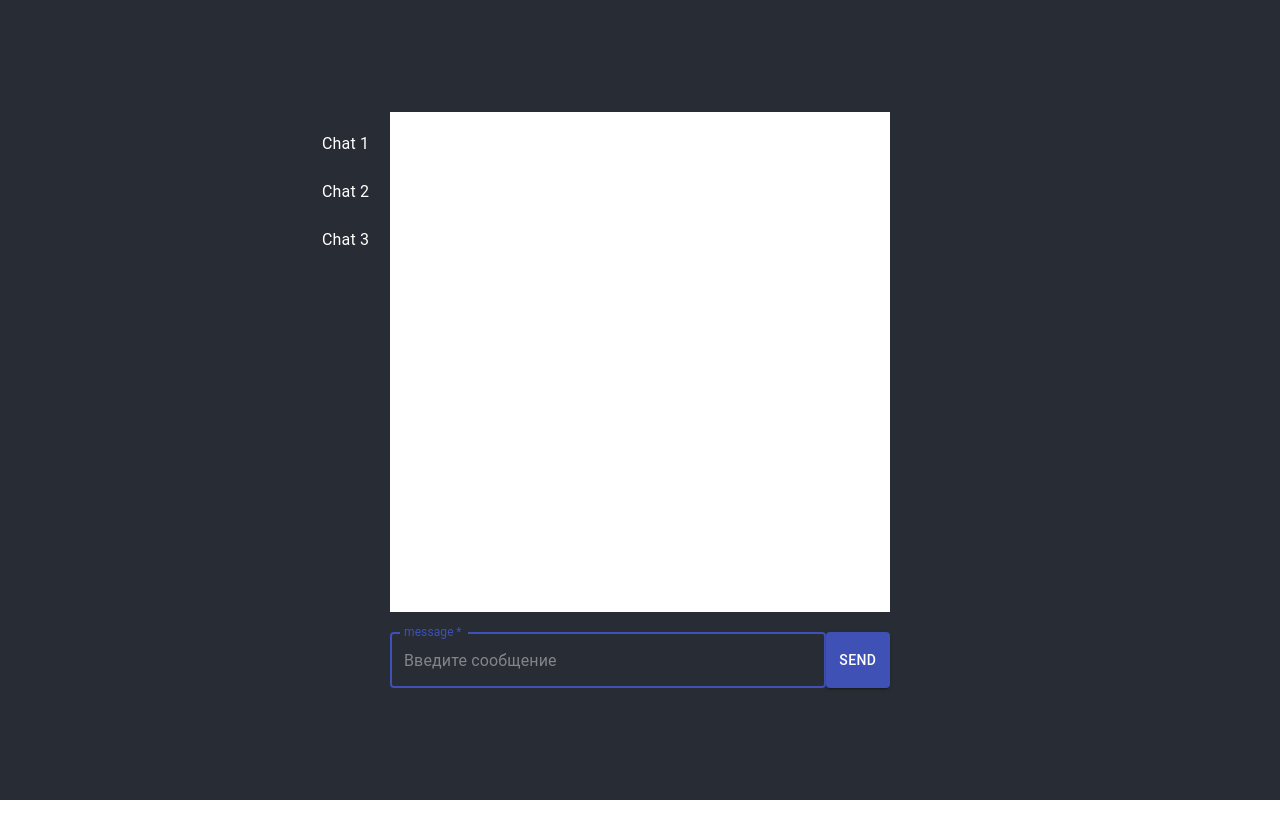
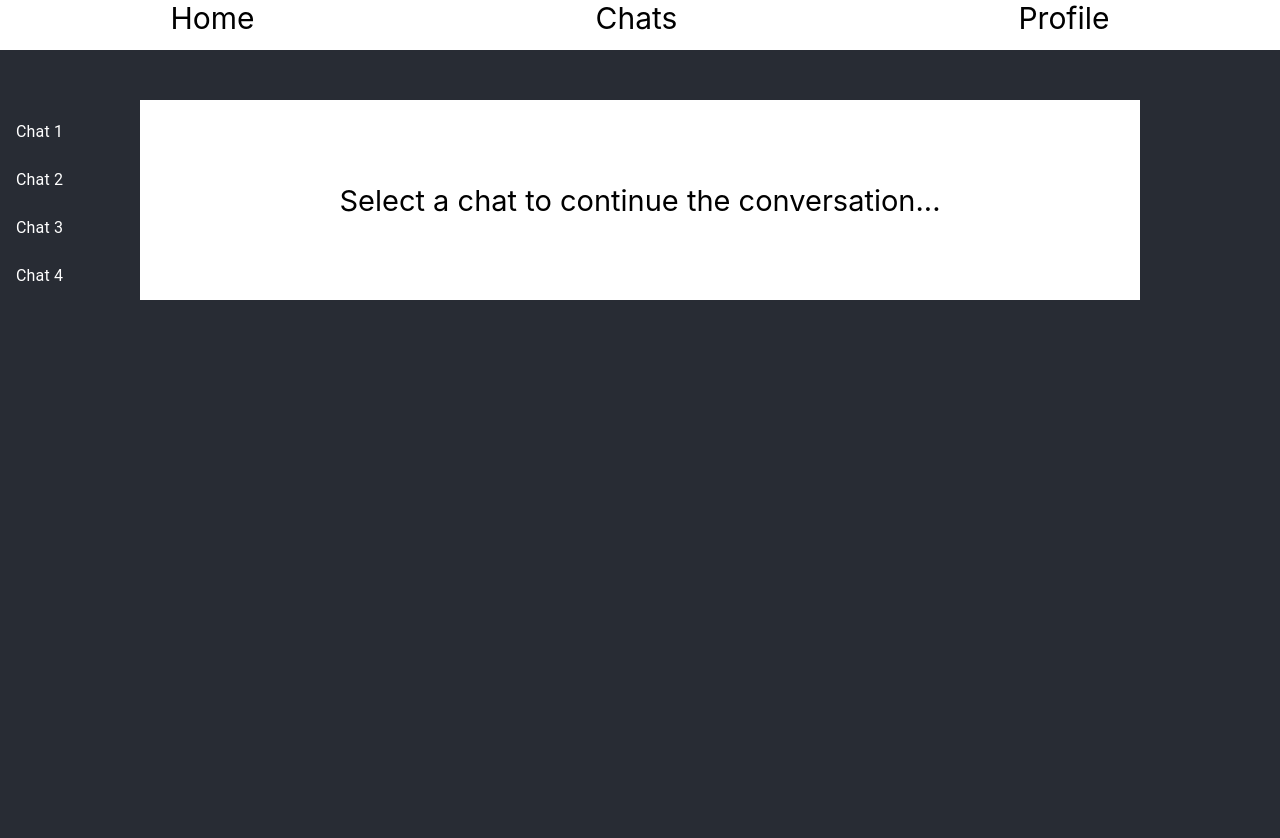
Before and after one commit to Ghostemaner/react_project, a React (Create React App) app: page /chats in a window 1280 px wide. Shown: the top 838 px of the page. Before the commit the page ends 800 px from the top, so only its background shows below. Built offline with nearby package versions, Linux system fonts and the light colour scheme.

Commit message:
add Profile page, Home and Chats. Create navigation to chats and initial react-router-dom

```diff
--- a/package.json
+++ b/package.json
@@ -10,6 +10,7 @@
     "node-sass": "^6.0.1",
     "react": "^17.0.2",
     "react-dom": "^17.0.2",
+    "react-router-dom": "^5.2.0",
     "react-scripts": "4.0.3",
     "web-vitals": "^1.1.2"
   },
--- a/src/App.css
+++ b/src/App.css
@@ -7,7 +7,9 @@
   display: flex;
   flex-direction: column;
   align-items: center;
+  width: 1000px;
   margin: 0 auto;
+  padding-top: 50px;
   position: relative;
 
 }
@@ -26,12 +28,7 @@
 .App-header {
   background-color: #282c34;
   min-height: 100vh;
-  display: flex;
-  flex-direction: column;
-  align-items: center;
-  justify-content: center;
-  font-size: calc(10px + 2vmin);
-  color: white;
+  display: block;
 }
 
 .App-link {
@@ -50,12 +47,16 @@
 .message {
   color: black;
   font-size: 20px;
+  text-align: left;
   }
 
 .message-list {
   background: white;
-  width: 500px;
-  min-height: 500px;
+  width: 1000px;
+  height: 500px;
+  padding: 10px;
+  overflow-y: scroll;
+  word-break: break-all;
 
 }
 
@@ -76,5 +77,50 @@ input {
 .list{
   position: absolute;
   left: -140px;
+  color: white;
+ }
+
+.nav-header {
+  display: flex;
+  justify-content: space-around;
+  font-size: 30px;
+  height: 50px;
 
 }
+
+.nav-header > a {
+  text-decoration: none;
+  color: black;
+}
+
+.main {
+  font-size: 70px;
+  text-align: center;
+  display: flex;
+  align-items: center;
+  justify-content: center;
+}
+
+.attention-block {
+  background-color: white;
+  width: 1000px;
+  height: 200px;
+  display: flex;
+  align-items: center;
+  justify-content: center;
+}
+
+.attention-text {
+  font-size: 29px;
+}
+
+.route-error {
+  font-size: 70px;
+  text-align: center;
+}
+
+.title-home {
+  color: white;
+  font-size: 30px;
+
+}
--- a/src/App.js
+++ b/src/App.js
@@ -2,98 +2,14 @@ import logo from './logo.svg';
 import React from 'react';
 import './App.css';
 import Message from './Message';
-import Button from '@material-ui/core/Button';
-import TextField from '@material-ui/core/TextField';
-import List from '@material-ui/core/List';
-import ListItem from '@material-ui/core/ListItem';
-import ListItemIcon from '@material-ui/core/ListItemIcon';
-import ListItemText from '@material-ui/core/ListItemText';
-import Divider from '@material-ui/core/Divider';
 
 
 
-
-const text = "const's value";
-
-const authors = {
-  person: 'Guest',
-  bot: "BOT"
-}
-
 function App() {
-  const [messageList, setMessageList] = React.useState([])
-
-  const [textValue, setTextValue] = React.useState('')
-
-  const chatList = [
-    {
-      name: "Chat 1",
-      id: 2332
-    },
-    {
-      name: "Chat 2",
-      id: 1312
-    },
-    {
-      name: "Chat 3",
-      id: 4332
-    }
-  ]
-
-
-  const handleMessageChange = (e) => {
-    setTextValue(e.target.value)
-  }
-
-  const handleMessageSubmit = (e) => {
-    e.preventDefault()
-    setMessageList((currentMessageList) =>
-    [ ...currentMessageList,
-    {
-      author: authors.person,
-      text: textValue
-    },
-    ])
-    setTextValue("")
-  }
-
-  React.useEffect(() => {
-    if (messageList.length && messageList[messageList.length - 1].author !== authors.bot) {
-      setTimeout(() => {
-        setMessageList((currentMessageList) =>
-        [ ...currentMessageList,
-        {
-          author: authors.bot,
-          text: "Вас приветствует бот!"
-        },
-        ])
-        }, 1500)
-    }
-
-  }, [messageList])
 
 
   return (
-    <div className="App App-header">
-      <div className="container">
-      <div className='list'>
-            <List component="nav" aria-label="main mailbox folders">
-              {chatList.map((chat, id) => <React.Fragment key={chat.id}><ListItem button>
-                <ListItemIcon>
-                  </ListItemIcon>
-                <ListItemText primary={chat.name} />
-              </ListItem></React.Fragment>)}
-            </List>
-        </div>
-        <div className="message-list">
-          {messageList.map((message, index) => <React.Fragment key={index}><div className="message">{message.author}: {message.text}</div></React.Fragment>)}
-        </div>
-        <form className="form" onSubmit={handleMessageSubmit}>
-          <TextField className='input' id="outlined-basic" fullWidth={true} label="message" autoFocus={true} variant="outlined" required placeholder="Введите сообщение" value={textValue} onChange={handleMessageChange}/>
-          <Button variant="contained" color="primary" onClick={handleMessageSubmit}>Send</Button>
-        </form>
-      </div>
-    </div>
+    <div className="App App-header main"><p className='title-home'>Welcome to React.Messenger!</p></div>
   );
 }
 
--- /dev/null
+++ b/src/components/Chat/Chat.js
@@ -0,0 +1,104 @@
+import React from 'react';
+import Button from '@material-ui/core/Button';
+import TextField from '@material-ui/core/TextField';
+import List from '@material-ui/core/List';
+import ListItem from '@material-ui/core/ListItem';
+import ListItemText from '@material-ui/core/ListItemText';
+import Divider from '@material-ui/core/Divider';
+import { useParams, useRouteMatch } from 'react-router';
+import { useHistory } from 'react-router-dom';
+
+
+
+
+export default function Chat(props) {
+
+    const { chatId } = useParams()
+
+    const match = useRouteMatch('/chats/:chatId')
+
+    const [messageList, setMessageList] = React.useState([])
+
+    const [textValue, setTextValue] = React.useState('')
+
+    const chatList = [
+      {
+        name: "Chat 1",
+        id: 2332
+      },
+      {
+        name: "Chat 2",
+        id: 1312
+      },
+      {
+        name: "Chat 3",
+        id: 4332
+      },
+      {
+        name: "Chat 4",
+        id: 4123
+      }
+    ]
+
+    const authors = {
+      person: 'Guest',
+      bot: "BOT"
+    }
+
+
+    const handleMessageChange = (e) => {
+      setTextValue(e.target.value)
+    }
+
+    const handleMessageSubmit = (e) => {
+      e.preventDefault()
+      if(textValue) {
+        setMessageList((currentMessageList) =>
+        [ ...currentMessageList,
+        {
+          author: authors.person,
+          text: textValue
+        },
+        ])
+        setTextValue("")
+      }
+
+    }
+
+    React.useEffect(() => {
+      if (messageList.length && messageList[messageList.length - 1].author !== authors.bot) {
+        setTimeout(() => {
+          setMessageList((currentMessageList) =>
+          [ ...currentMessageList,
+          {
+            author: authors.bot,
+            text: "Ваше сообщение отправлено!"
+          },
+          ])
+          }, 1500)
+      }
+
+    }, [messageList])
+
+
+    return (
+      <div className="App App-header">
+        <div className="container">
+        <div className='list'>
+              <List component="nav" aria-label="main mailbox folders">
+                {chatList.map((chat, id) => <React.Fragment key={chat.id}><ListItem button>
+                  <ListItemText primary={chat.name} />
+                </ListItem></React.Fragment>)}
+              </List>
+          </div>
+          <div className="message-list">
+            {messageList.map((message, index) => <React.Fragment key={index}><div className="message">{message.author}{}<br />{message.text}</div></React.Fragment>)}
+          </div>
+          <form className="form" onSubmit={handleMessageSubmit}>
+            <TextField className='input' id="outlined-basic" fullWidth={true} label="message" autoFocus={true} variant="outlined" required placeholder="Введите сообщение" value={textValue} onChange={handleMessageChange}/>
+            <Button variant="contained" color="primary" onClick={handleMessageSubmit}>Send</Button>
+          </form>
+        </div>
+      </div>
+    );
+  }
--- /dev/null
+++ b/src/components/Chats/Chats.js
@@ -0,0 +1,46 @@
+import React from 'react';
+import Button from '@material-ui/core/Button';
+import TextField from '@material-ui/core/TextField';
+import List from '@material-ui/core/List';
+import ListItem from '@material-ui/core/ListItem';
+import ListItemText from '@material-ui/core/ListItemText';
+import Divider from '@material-ui/core/Divider';
+import Chat from '../Chat/Chat';
+import { Link } from '@material-ui/core';
+
+export default function Chats(){
+
+  const [chatList, setChatList] = React.useState([
+    {
+      name: "Chat 1",
+      id: 'chat1243'
+    },
+    {
+      name: "Chat 2",
+      id: 'chat5312'
+    },
+    {
+      name: "Chat 3",
+      id: 'chat2342'
+    },
+    {
+      name: "Chat 4",
+      id: 'chat4332'
+    }
+  ])
+
+return (
+    <div className="App App-header">
+      <div className="container">
+      <div className='list'>
+            <List component="nav" aria-label="main mailbox folders">
+              {chatList.map((chat, id) => <ListItem key={chat.id} button>
+                <ListItemText primary={chat.name} />
+              </ListItem>)}
+            </List>
+        </div>
+        <div className="attention-block"><p className='attention-text'>Select a chat to continue the conversation...</p></div>
+      </div>
+    </div>
+  );
+}
--- /dev/null
+++ b/src/components/Router/Router.js
@@ -0,0 +1,33 @@
+import React from 'react';
+import { Route, Link, Switch } from 'react-router-dom';
+import App from '../../App';
+import '../../App.css'
+import Chats from '../Chats/Chats';
+import Chat from '../Chat/Chat';
+
+export default function Router() {
+
+    return (
+    <div>
+        <div className='nav-header'>
+            <Link to='/'>Home</Link>
+            <Link to='/chats'>Chats</Link>
+            <Link to='/profile'>Profile</Link>
+        </div>
+
+        <Switch>
+            <Route path='/' exact component={App} />
+
+            <Route path='/profile' exact render={() => <p className='main'>Profile Page</p> }/>
+
+            <Route path='/chats' exact component={Chats}></Route>
+
+            <Route path='/chats/:chatId' render={() => <Chat />}/>
+
+            <Route>
+                <p className='route-error'>404: NOT FOUND</p>
+            </Route>
+        </Switch>
+    </div>
+    )
+}
--- a/src/index.js
+++ b/src/index.js
@@ -3,10 +3,14 @@ import ReactDOM from 'react-dom';
 import './index.css';
 import App from './App';
 import reportWebVitals from './reportWebVitals';
+import { BrowserRouter } from 'react-router-dom';
+import Router from './components/Router/Router';
 
 ReactDOM.render(
   <React.StrictMode>
-    <App />
+    <BrowserRouter>
+      <Router />
+    </BrowserRouter>
   </React.StrictMode>,
   document.getElementById('root')
 );
```
Also changed, not shown: 1 other file (tests, documents, lock files or other folders).
